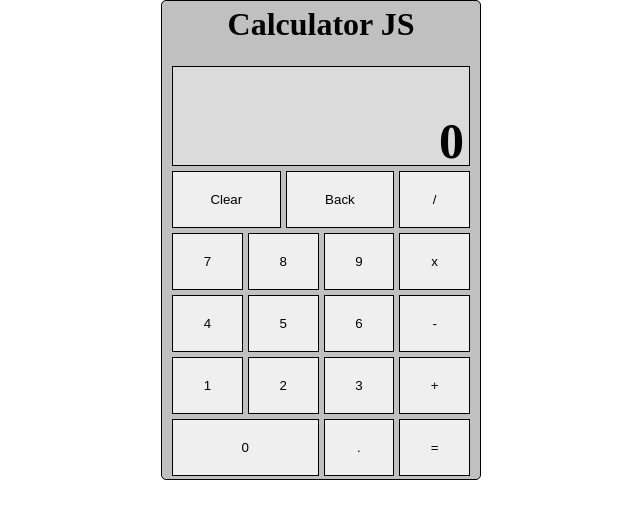
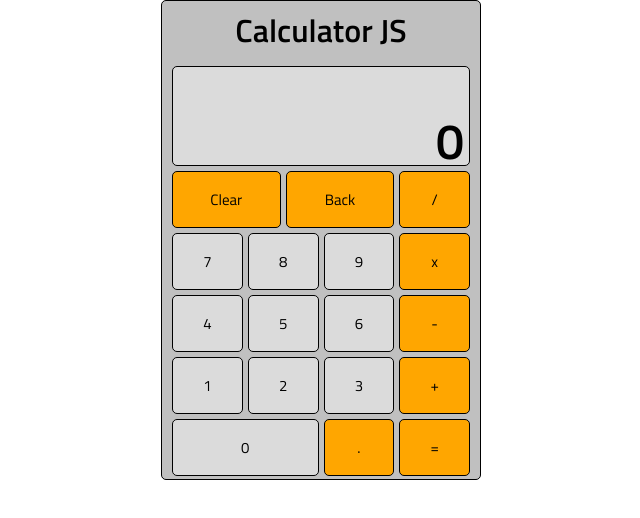
Before and after one commit to email362/calculator-js, a plain HTML site: page index.html in a window 1280 px wide. Both pictures are taken after a click on the button "Clear". Shown: the whole page, without its empty margins (319-959 px from the left). Drawn offline with Linux system fonts and the light colour scheme.

Commit message:
added new font, css pseudo effects

```diff
--- a/index.html
+++ b/index.html
@@ -4,6 +4,9 @@
     <meta charset="UTF-8">
     <meta http-equiv="X-UA-Compatible" content="IE=edge">
     <meta name="viewport" content="width=device-width, initial-scale=1.0">
+    <link rel="preconnect" href="https://fonts.googleapis.com">
+    <link rel="preconnect" href="https://fonts.gstatic.com" crossorigin>
+    <link href="https://fonts.googleapis.com/css2?family=Titillium+Web:wght@400;600&display=swap" rel="stylesheet">
     <link rel="stylesheet" href="styles.css">
     <title>Calculator JS</title>
 </head>
--- a/script.js
+++ b/script.js
@@ -24,7 +24,7 @@ const operate = (math, a, b) => {
 const setDisplay = (str) => {
     // console.log('Set Display length: ' + String(str).length);
     let display = document.getElementById('output');
-    if(String(str).length < 12) {
+    if(String(str).length < 11) {
             display.textContent = str;
             // console.log('Set Display: ' + display.textContent)
 
@@ -37,7 +37,7 @@ const setDisplay = (str) => {
 // used to constantly update the screen with the number being put in.
 const updateDisplay = (str) => {
     // console.log('Update Display length: ' + getDisplay().length);
-    if(getDisplay().length < 11) {
+    if(getDisplay().length < 9) {
     let display = document.getElementById('output');
     display.textContent += str;
     // console.log('Update Display: ' + display.textContent);
--- a/styles.css
+++ b/styles.css
@@ -5,6 +5,7 @@
     padding: 0;
     margin: 0;
     box-sizing: border-box;
+    font-family: 'Titillium Web', sans-serif;
 }
 /* Make sure each row stays 100% */
 .row {
@@ -31,14 +32,44 @@
 #output {
     background-color: rgb(219, 219, 219);
     border: 1px solid black;
+    border-radius: 5px;
     text-align: right;
     width: 100%;
     height: 100px;
     font-size: 50px;
-    padding-top: 45px;
+    padding-top: 35px;
     padding-right: 5px;
 }
-/* Input section styling */
+
+/* buttons styling */
+.operation, .number {
+    border: 1px solid black;
+    font-size: 15px;
+    border-radius: 5px;
+}
+
+.operation:hover, .number:hover {
+    border: 2px solid black;
+    font-weight: bold;
+}
+
+.operation:active, .number:active {
+    border: 4px solid black;
+    font-size: 13px;
+    color: initial;
+}
+
+.operation {
+    background-color: hsl(39, 100%, 50%);
+}
+.operation:hover {
+    background-color:hsl(39, 100%, 53%);
+}
+
+.number {
+    background-color: rgb(219, 219, 219);
+}
+/* CSS Grid Styling */
 .grid-container {
     display: grid;
     height: 305px;
@@ -55,9 +86,7 @@
     "one one two two three three add add"
     "zero zero zero zero decimal decimal equals equals";
 }
-.operation, .number {
-    border: 1px solid black;
-}
+
 #clear {
     grid-area: clear;
 }
@@ -112,3 +141,4 @@
 #equals {
     grid-area: equals;
 }
+/*  */
```
